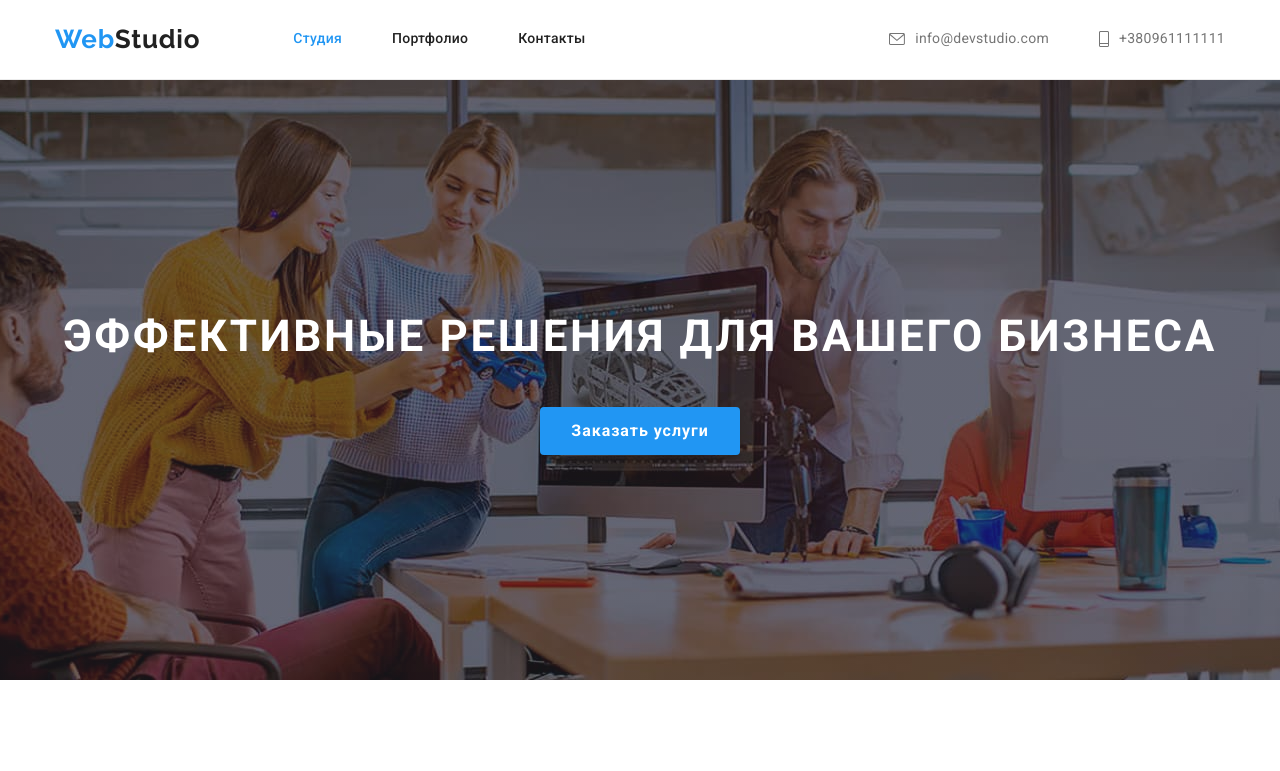
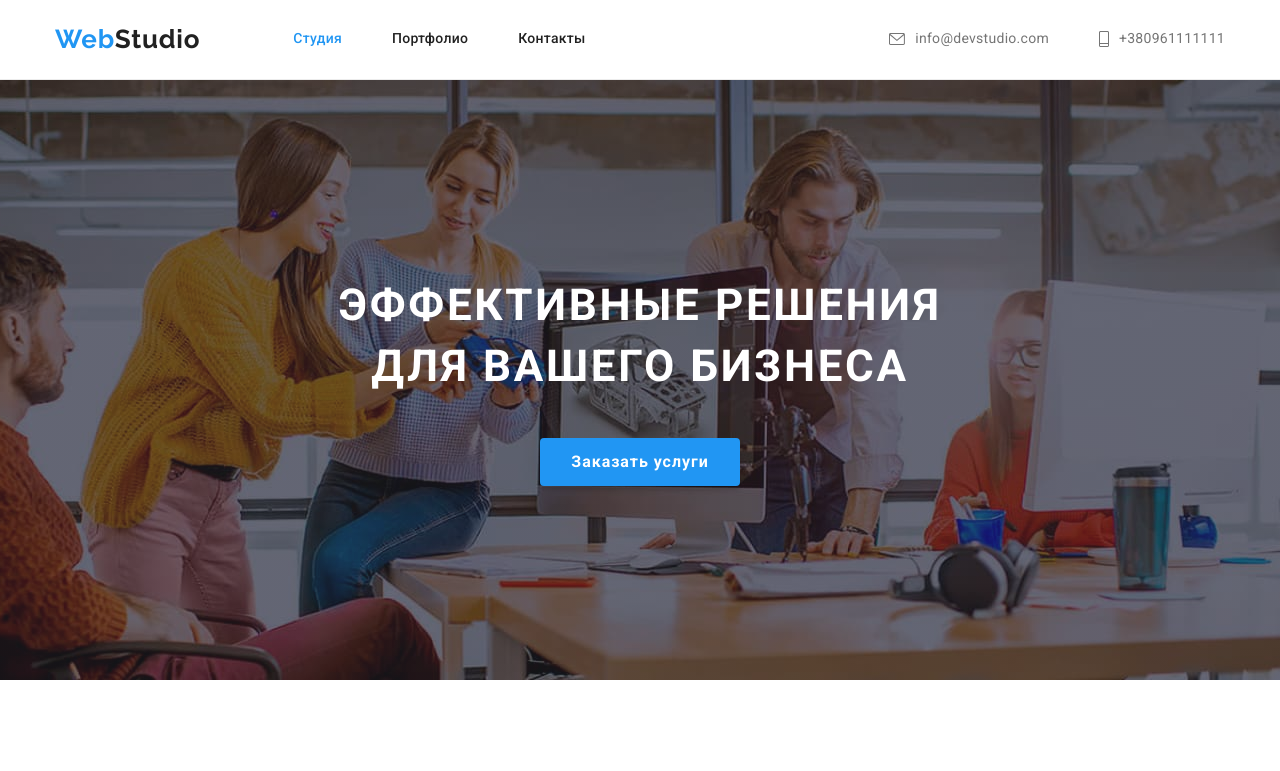
Before and after one commit to Fedir97/goit-markup-hw-04, a plain HTML site: page index.html in a window 1280 px wide. Shown: the top 771 px of the page. Drawn offline with Linux system fonts and the light colour scheme.

Commit message:
Update index.html

```diff
--- a/index.html
+++ b/index.html
@@ -50,7 +50,7 @@
 
         <section class="hero section">
             <div class="container">
-                <h1 class="hero-title">Эффективные решения для вашего бизнеса</h1>
+                <h1 class="hero-title">Эффективные решения<br> для вашего бизнеса</h1>
                 <button class="btn" type="button">Заказать услуги</button>
             </div>
         </section>
```
